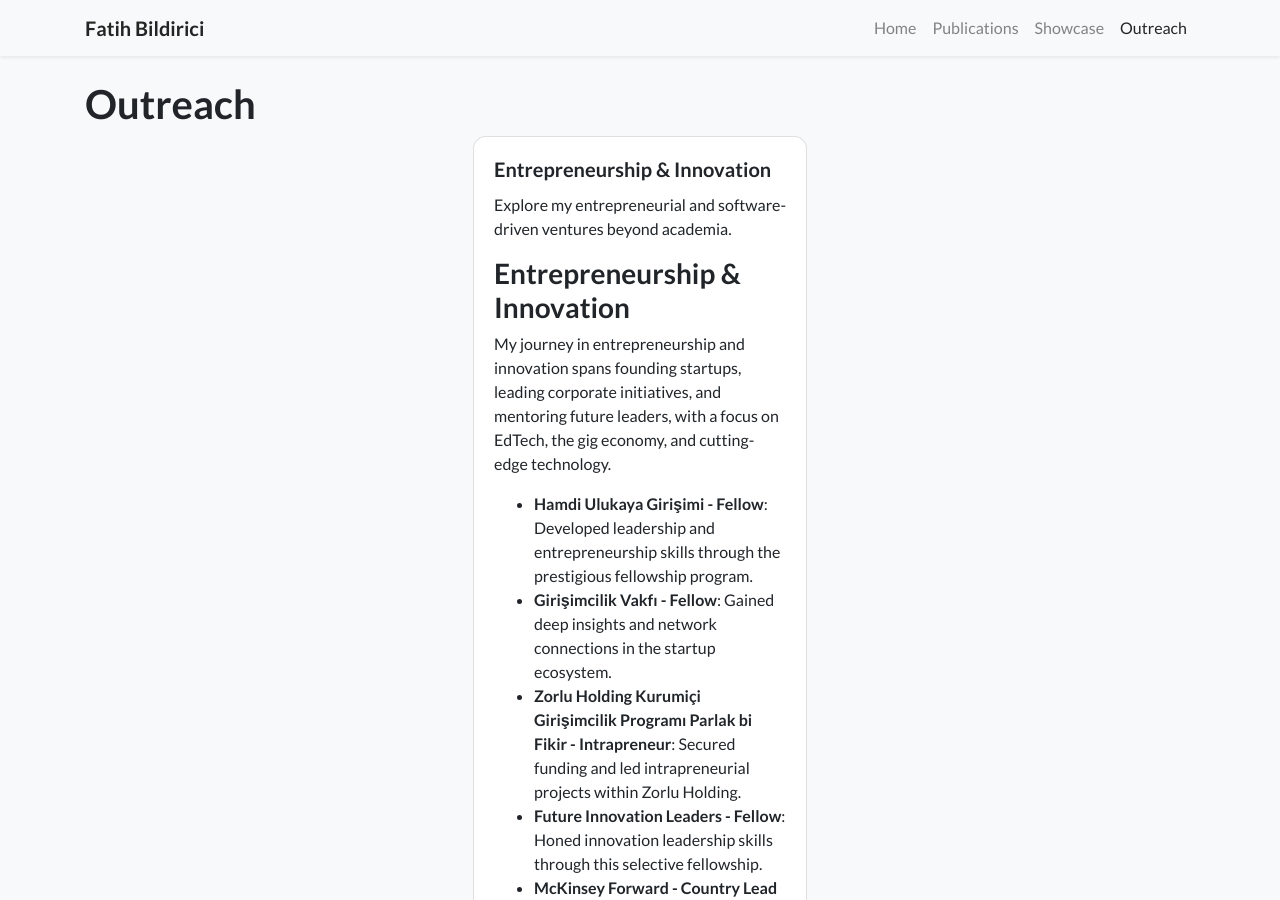
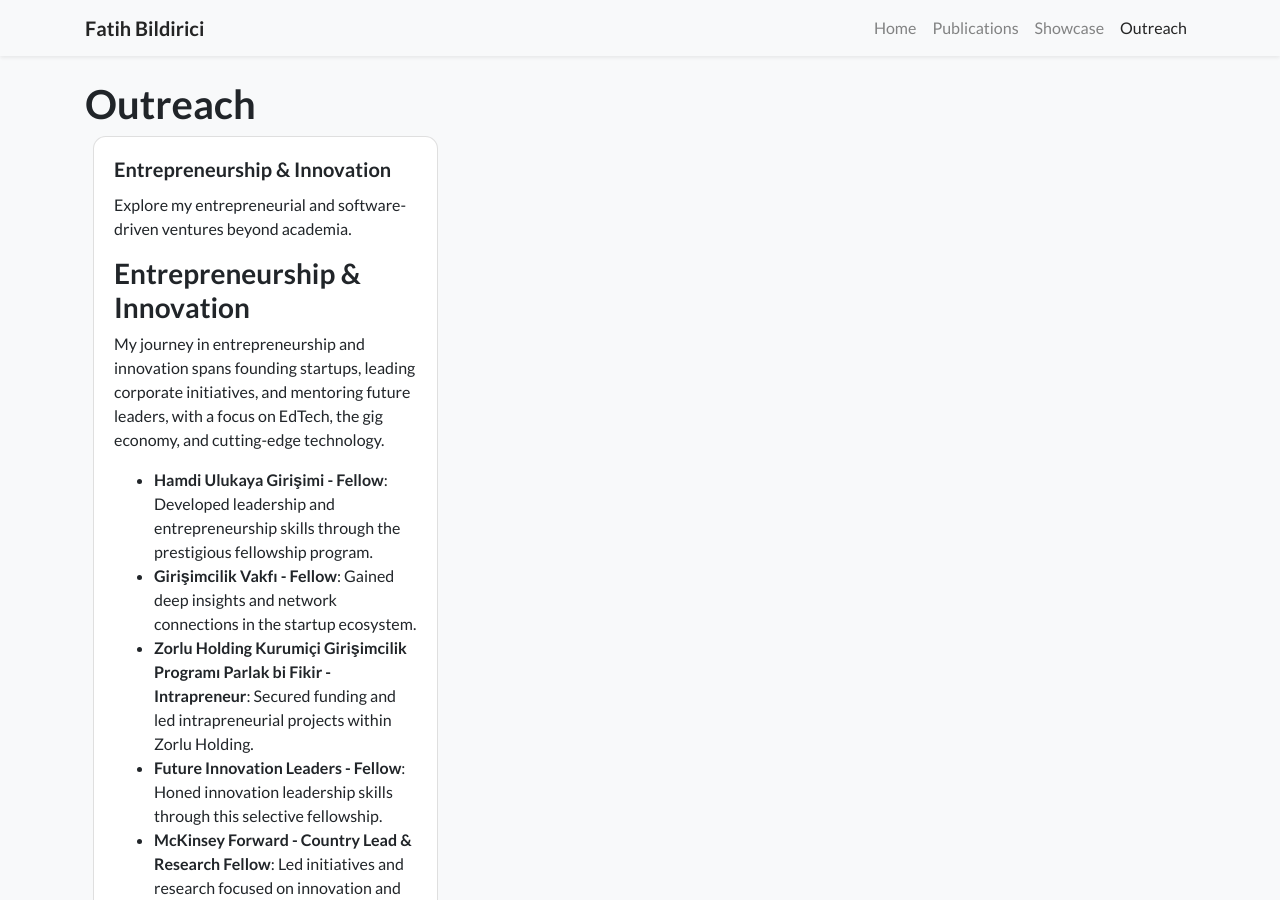
Before and after one commit to fbildirici/fbildirici.github.io, a Jekyll site: the page built from outreach.html, in a window 1280 px wide and 900 px high. Built offline with Jekyll 4.4.1, drawn with Linux system fonts in a browser that asks for light colours; nearby versions of some CDN libraries; a style sheet for code colours, icons or effects is not loaded.

Commit message:
column size updated

```diff
--- a/outreach.html
+++ b/outreach.html
@@ -6,10 +6,10 @@
 ---
 
 <h1>Outreach</h1>
-<div class="container-fluid px-4">
-  <div class="row justify-content-center">
+<div class="container-fluid px-2">
+  <div class="row justify-content-start">
     {% for item in site.outreach %}
-      <div class="col-lg-4 col-md-6 col-sm-12 mb-4 d-flex">
+      <div class="col-xl-4 col-lg-6 col-md-12 mb-4 d-flex">
         <div class="card h-100 w-100">
           {% if item.image %}
             <img src="{{ item.image }}" class="card-img-top" alt="{{ item.title }}">
```
